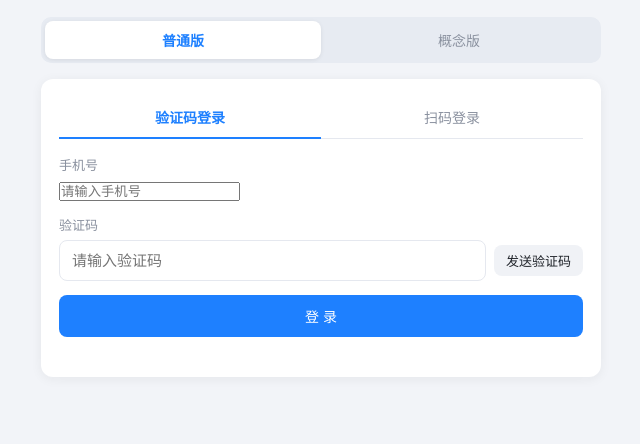
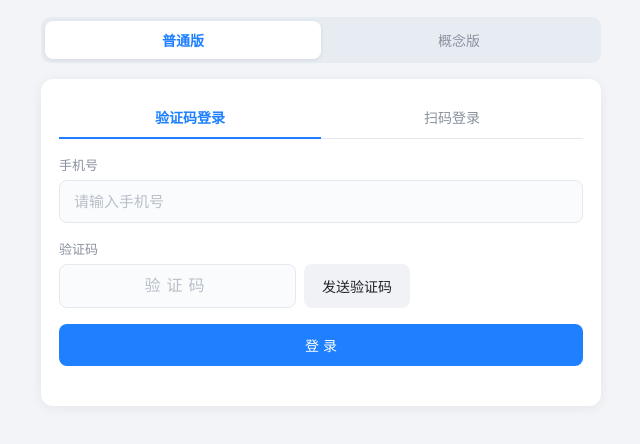
Before and after one commit to twh808/kugou-checkin-docker, a plain HTML site: page public/index.html in a window 1280 px wide. Shown: the part 82-526 px from the top of the page, without its empty margins (319-959 px from the left). Drawn offline with Linux system fonts and the light colour scheme.

Commit message:
style: unify input fields

```diff
--- a/public/index.html
+++ b/public/index.html
@@ -20,11 +20,15 @@
   .tabs button{flex:1; border:none; background:transparent; padding:9px 0; border-radius:8px; font-size:14px; cursor:pointer; color:var(--muted); transition:all .2s;}
   .tabs button.active{background:#fff; color:var(--primary); font-weight:600; box-shadow:0 1px 4px rgba(0,0,0,.08);}
   .card{background:var(--card); border-radius:var(--radius); padding:18px; box-shadow:0 2px 12px rgba(31,35,41,.06); margin-bottom:16px;}
-  .form-group{margin-bottom:14px;}
-  .form-group label{display:block; font-size:13px; color:var(--muted); margin-bottom:6px;}
-  .form-row{display:flex; gap:8px; align-items:center;}
-  .form-row input{flex:1; border:1px solid var(--border); border-radius:8px; padding:11px 12px; font-size:15px; outline:none; min-width:0;}
-  .form-row input:focus{border-color:var(--primary);}
+  .form-group{margin-bottom:16px;}
+  .form-group label{display:block; font-size:13px; color:var(--muted); margin-bottom:6px; font-weight:500;}
+  .form-row{display:flex; gap:8px; align-items:stretch;}
+  .form-row input{border:1px solid var(--border); border-radius:8px; padding:12px 14px; font-size:15px; outline:none; transition:border-color .2s, box-shadow .2s; background:#fafbfc;}
+  .form-row input::placeholder{color:#b8bfc9;}
+  .form-row .phone-input{width:100%; box-sizing:border-box;}
+  .form-row input.code-input{flex:0 0 140px; text-align:center; letter-spacing:6px; font-weight:500; font-size:16px;}
+  .form-row .send-btn{padding:12px 18px; font-size:14px; white-space:nowrap; border-radius:8px;}
+  .form-row input:focus{border-color:var(--primary); box-shadow:0 0 0 3px rgba(30,128,255,.1); background:#fff;}
   .btn{border:none; border-radius:8px; padding:11px 16px; font-size:14px; cursor:pointer; background:var(--primary); color:#fff; white-space:nowrap; transition:opacity .2s;}
   .btn:hover{opacity:.9;}
   .btn:disabled{background:#a9c6f5; cursor:not-allowed;}
@@ -82,13 +86,15 @@
     <div id="phoneLogin">
       <div class="form-group">
         <label>手机号</label>
-        <input type="tel" id="phone" placeholder="请输入手机号" maxlength="11" autocomplete="tel">
+        <div class="form-row">
+          <input type="tel" id="phone" class="phone-input" placeholder="请输入手机号" maxlength="11" autocomplete="tel">
+        </div>
       </div>
       <div class="form-group">
         <label>验证码</label>
         <div class="form-row">
-          <input type="text" id="code" placeholder="请输入验证码" maxlength="8" autocomplete="one-time-code">
-          <button class="btn ghost small" id="sendCodeBtn">发送验证码</button>
+          <input type="text" id="code" class="code-input" placeholder="验证码" maxlength="8" autocomplete="one-time-code">
+          <button class="btn ghost send-btn" id="sendCodeBtn">发送验证码</button>
         </div>
       </div>
       <button class="btn block" id="loginBtn">登 录</button>
```
